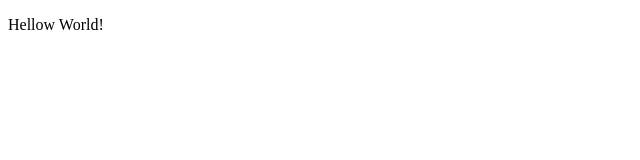
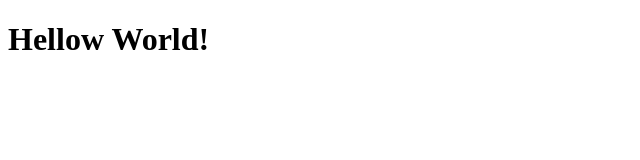
Before and after one commit to asgharktk2009/khattak-demo, a plain HTML site: page index.html in a window 1280 px wide. Shown: the whole page, without its empty margins (0-640 px from the left). Drawn offline with Linux system fonts and the light colour scheme.

Commit message:
Updated README and index.html

```diff
--- a/index.html
+++ b/index.html
@@ -6,6 +6,6 @@
     <title>Document</title>
 </head>
 <body>
-<P>Hellow World!</P>
+<P><h1>Hellow World!</h1></P>
 </body>
 </html>
```
Also changed, not shown: 1 other file.
